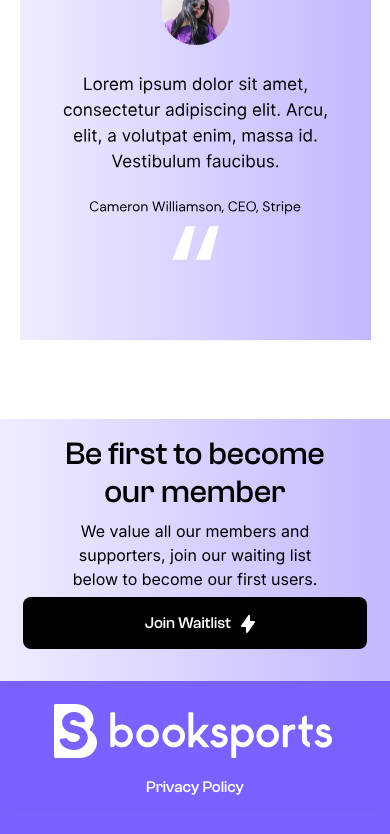
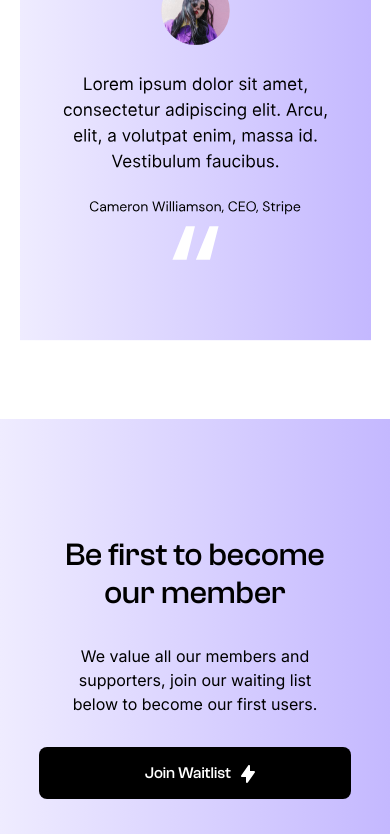
Before and after one commit to tanuj-22/booksports, a React (Create React App) app: page / in a window 390 px wide. Shown: the part 8070-8904 px from the top of the page. Built offline with nearby package versions, Linux system fonts and the light colour scheme; a web font is replaced by a local one.

Commit message:
become member section updated

```diff
--- a/src/css/FooterHome.css
+++ b/src/css/FooterHome.css
@@ -45,5 +45,5 @@
 
 hr{
     height:1px;
-    background: rgba(255, 255, 255, 0.1);
+    background: rgba(255, 255, 255, 0.5);
 }
--- a/src/css/become-member.css
+++ b/src/css/become-member.css
@@ -1,7 +1,7 @@
 .become-member {
   background: linear-gradient(90deg, #efecff 0%, #c4b8ff 100%);
-  padding-top: 4%;
-  padding-bottom: 4%;
+  padding-top: 4.16%;
+  padding-bottom: 4.16%;
   text-align: center;
   color: #000000;
   position: relative;
@@ -21,7 +21,8 @@
   line-height: 150%;
   width: 64%;
   margin: auto;
-  padding-top: 2%;
+  padding-top: 2.2%;
+  padding-bottom: 3.6%;
   padding-left: 15%;
   padding-right: 15%;
   font-family: 'Inter', sans-serif;
@@ -30,7 +31,6 @@
   position: unset;
   transform: none !important;
   left: unset !important;
-  margin-top: 1.5%;
   margin-left: auto !important;
   margin-right: auto !important;
 }
@@ -52,4 +52,30 @@
   .become-member .design-of-eclipse{
     display: none;
   }
+
 }
+
+@media screen and (max-width : 768px) {
+  .become-member{
+    padding-top: 10%;
+    padding-bottom: 10%;
+  }
+  .become-member .info{
+    padding-top: 5%;
+    padding-bottom: 5%;
+  }
+}
+
+@media screen and (max-width:500px) {
+  .become-member{
+    padding-top: 30%;
+    padding-bottom: 30%;
+  }
+  .become-member .info{
+    padding-top: 8%;
+    padding-bottom: 8%;
+  }
+  .become-member .center-btn .JoinButton{
+    width: 80% !important;
+  }
+}
```
